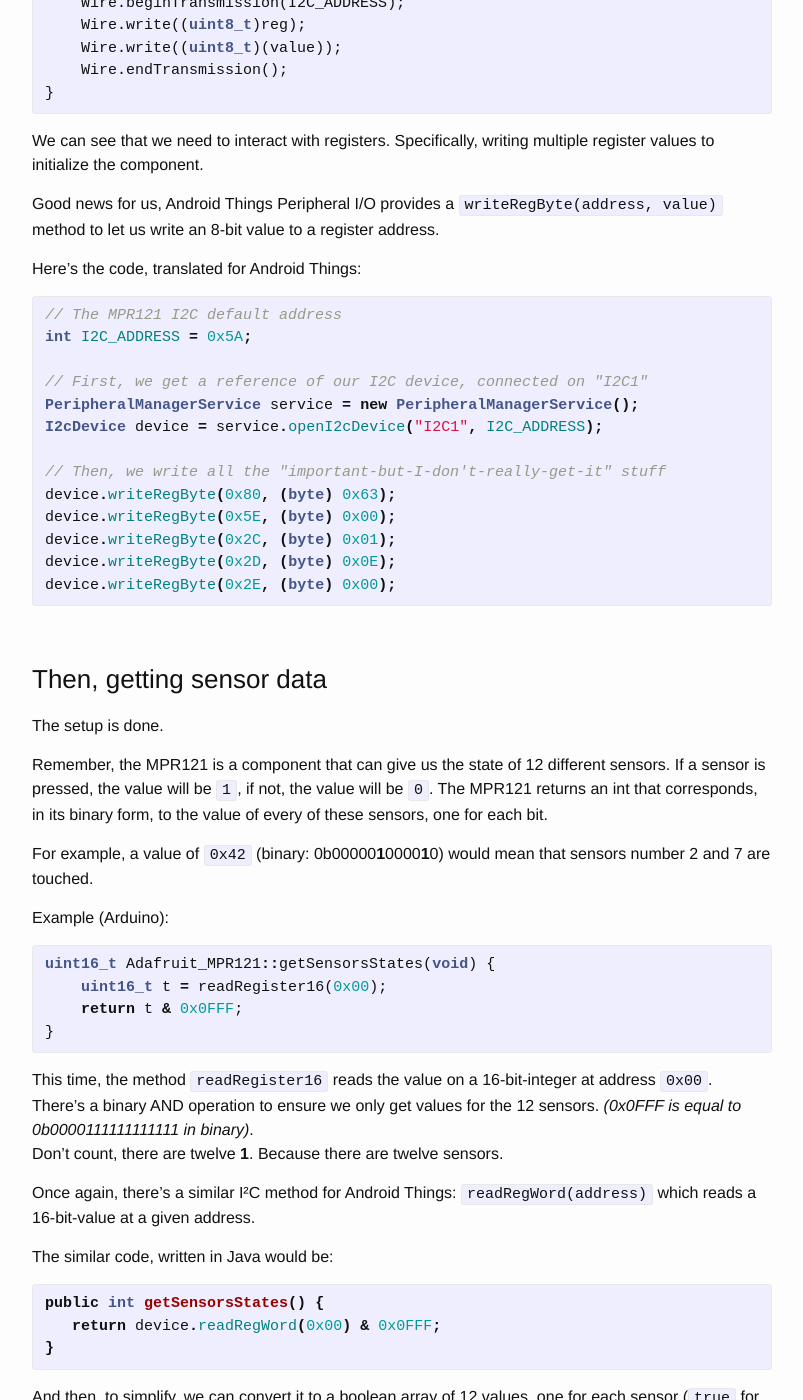
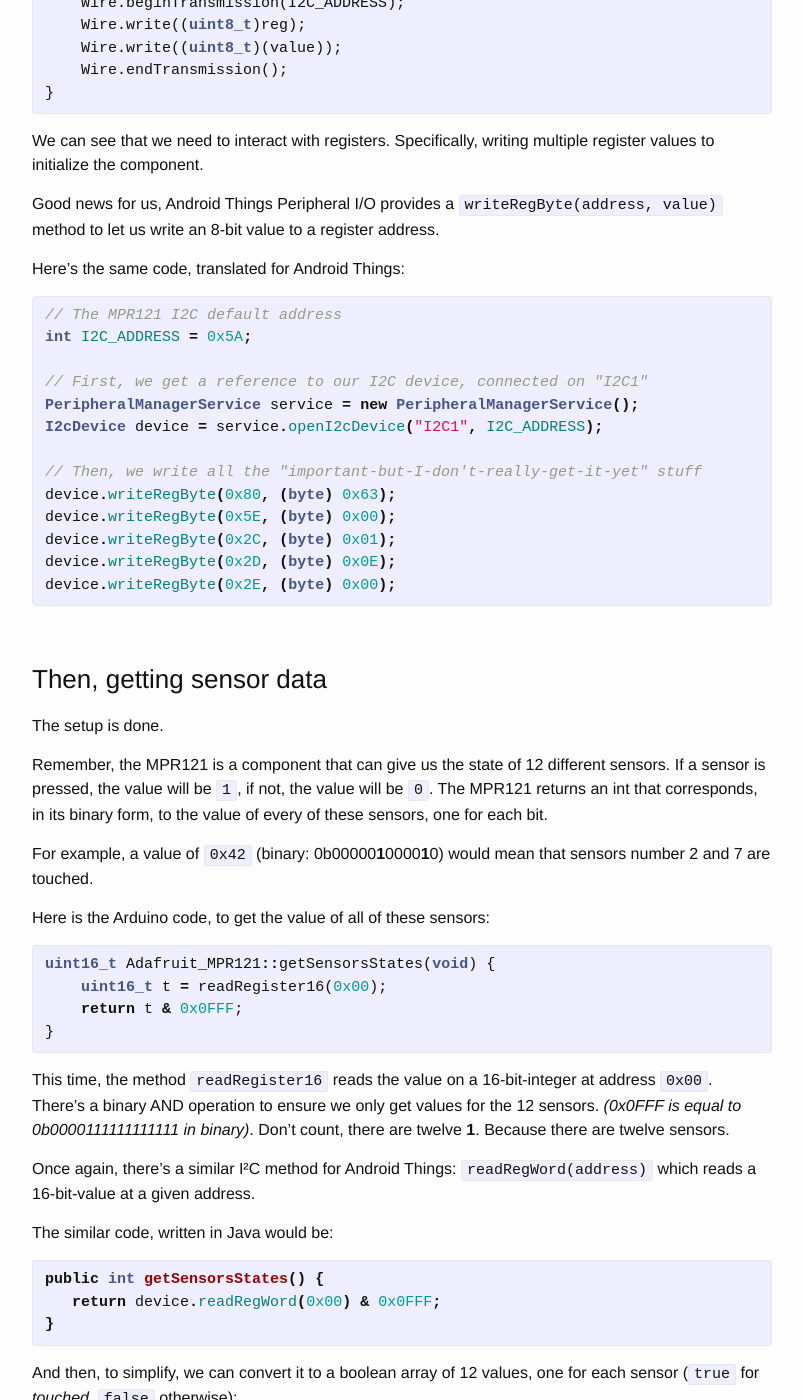
Before and after one commit to Nilhcem/nilhcem.github.io, a Jekyll site: the page built from _posts/2017-02-20-android-things-capacitive-sensor.md, in a window 1280 px wide and 1400 px high, scrolled down 3106 px. Shown: the whole window, without its empty margins (238-1041 px from the left). Built offline with Jekyll 4.4.1, drawn with Linux system fonts in a browser that asks for light colours; comment, search, counter and statistics services are not loaded; some of the changed text lies outside the part shown.

Commit message:
Fix typos

```diff
--- a/_posts/2017-02-20-android-things-capacitive-sensor.md
+++ b/_posts/2017-02-20-android-things-capacitive-sensor.md
@@ -82,17 +82,17 @@ We can see that we need to interact with registers. Specifically, writing multip
 
 Good news for us, Android Things Peripheral I/O provides a `writeRegByte(address, value)` method to let us write an 8-bit value to a register address.
 
-Here's the code, translated for Android Things:
+Here's the same code, translated for Android Things:
 
 {% highlight java %}
 // The MPR121 I2C default address
 int I2C_ADDRESS = 0x5A;
 
-// First, we get a reference of our I2C device, connected on "I2C1"
+// First, we get a reference to our I2C device, connected on "I2C1"
 PeripheralManagerService service = new PeripheralManagerService();
 I2cDevice device = service.openI2cDevice("I2C1", I2C_ADDRESS);
 
-// Then, we write all the "important-but-I-don't-really-get-it" stuff
+// Then, we write all the "important-but-I-don't-really-get-it-yet" stuff
 device.writeRegByte(0x80, (byte) 0x63);
 device.writeRegByte(0x5E, (byte) 0x00);
 device.writeRegByte(0x2C, (byte) 0x01);
@@ -111,7 +111,7 @@ The MPR121 returns an int that corresponds, in its binary form, to the value of
 
 For example, a value of `0x42` (binary: 0b00000**1**0000**1**0) would mean that sensors number 2 and 7 are touched.
 
-Example (Arduino):
+Here is the Arduino code, to get the value of all of these sensors:
 {% highlight c %}
 uint16_t Adafruit_MPR121::getSensorsStates(void) {
     uint16_t t = readRegister16(0x00);
@@ -120,8 +120,7 @@ uint16_t Adafruit_MPR121::getSensorsStates(void) {
 {% endhighlight %}
 
 This time, the method `readRegister16` reads the value on a 16-bit-integer at address `0x00`.<br>
-There's a binary AND operation to ensure we only get values for the 12 sensors. *(0x0FFF is equal to 0b0000111111111111 in binary)*.<br>
-Don't count, there are twelve **1**. Because there are twelve sensors.
+There's a binary AND operation to ensure we only get values for the 12 sensors. *(0x0FFF is equal to 0b0000111111111111 in binary)*. Don't count, there are twelve **1**. Because there are twelve sensors.
 
 Once again, there's a similar I²C method for Android Things: `readRegWord(address)` which reads a 16-bit-value at a given address.
 
```
Also changed, not shown: other parts of _posts/2017-02-20-android-things-capacitive-sensor.md (+3 -3 lines).
